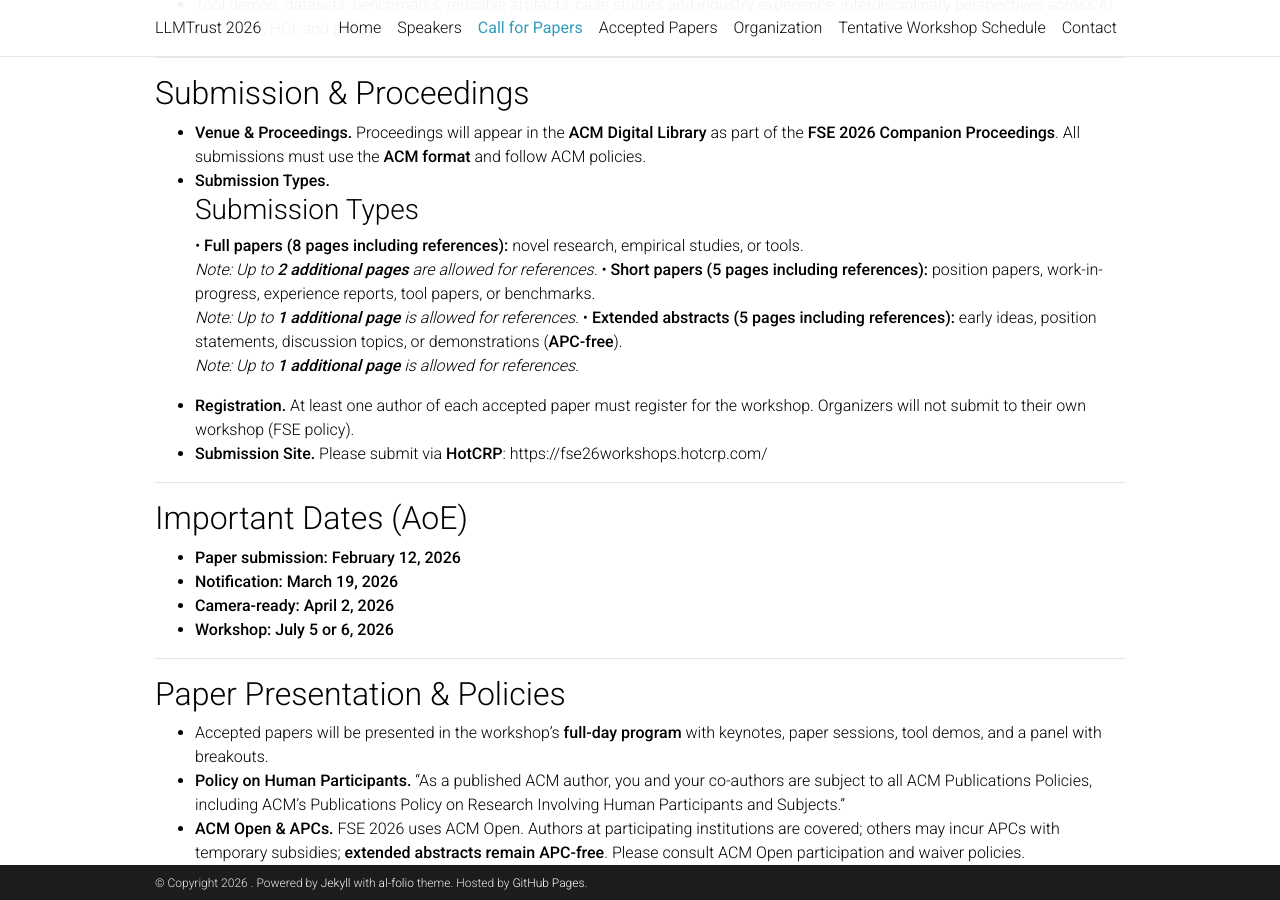
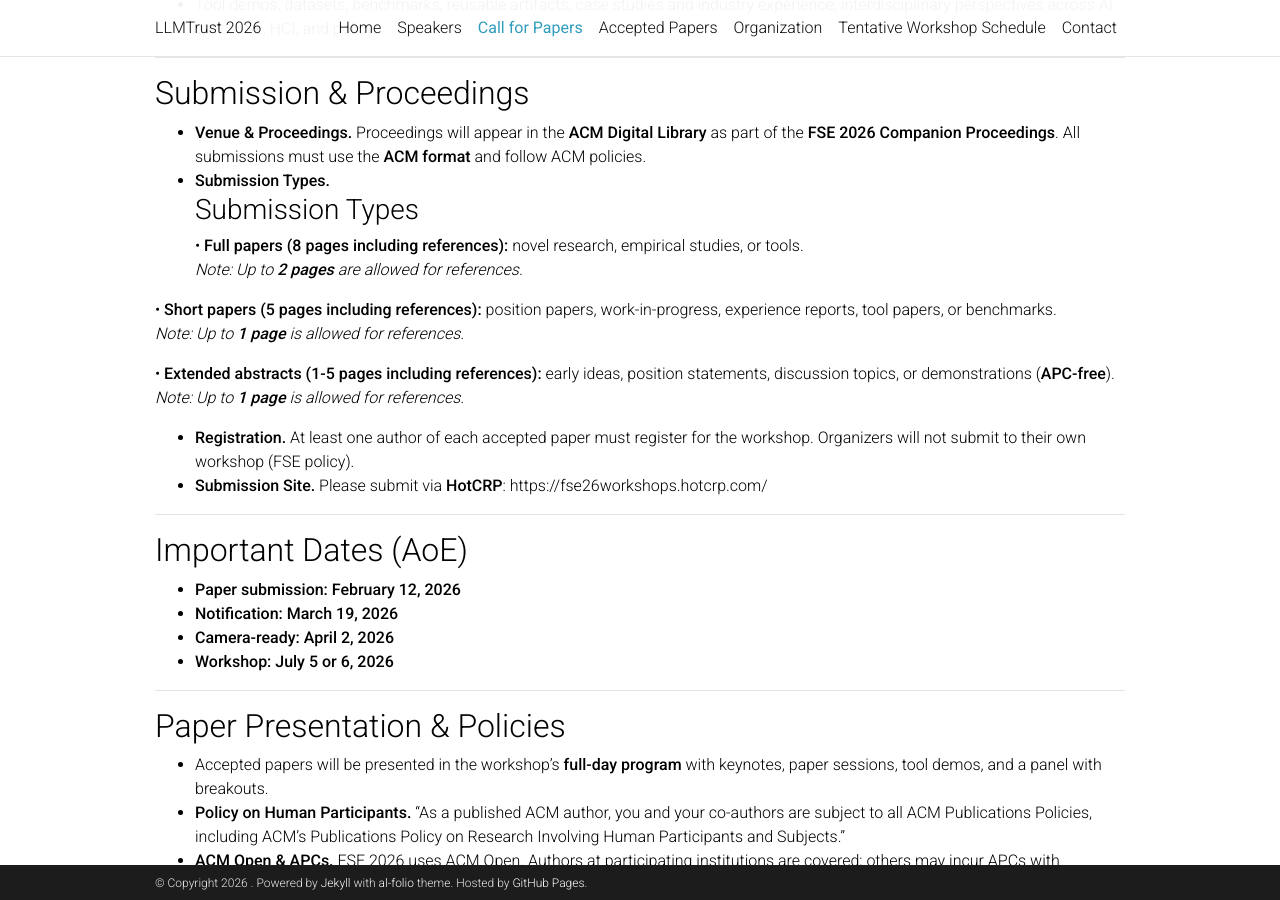
Before and after one commit to llmtrust2026/llmtrust2026.github.io, a Jekyll site: the page built from _pages/call_for_paper.md, in a window 1280 px wide and 900 px high, scrolled down 966 px. Built offline with Jekyll 4.4.1, drawn with Linux system fonts in a browser that asks for light colours; comment, search, counter and statistics services are not loaded; a style sheet for code colours, icons or effects is not loaded.

Commit message:
Update call_for_paper.md

```diff
--- a/_pages/call_for_paper.md
+++ b/_pages/call_for_paper.md
@@ -50,11 +50,13 @@ We welcome submissions addressing either or both complementary scopes, plus cros
 - **Submission Types.**
 ### Submission Types
 • **Full papers (8 pages including references):** novel research, empirical studies, or tools.
-  *Note: Up to **2 additional pages** are allowed for references.*
+  *Note: Up to **2 pages** are allowed for references.*
+
 • **Short papers (5 pages including references):** position papers, work-in-progress, experience reports, tool papers, or benchmarks.
-  *Note: Up to **1 additional page** is allowed for references.*
-• **Extended abstracts (5 pages including references):** early ideas, position statements, discussion topics, or demonstrations (**APC-free**).
-  *Note: Up to **1 additional page** is allowed for references.*
+  *Note: Up to **1 page** is allowed for references.*
+
+• **Extended abstracts (1-5 pages including references):** early ideas, position statements, discussion topics, or demonstrations (**APC-free**).
+  *Note: Up to **1 page** is allowed for references.*
 
 - **Registration.** At least one author of each accepted paper must register for the workshop. Organizers will not submit to their own workshop (FSE policy).
 - **Submission Site.** Please submit via **HotCRP**: https://fse26workshops.hotcrp.com/
```
